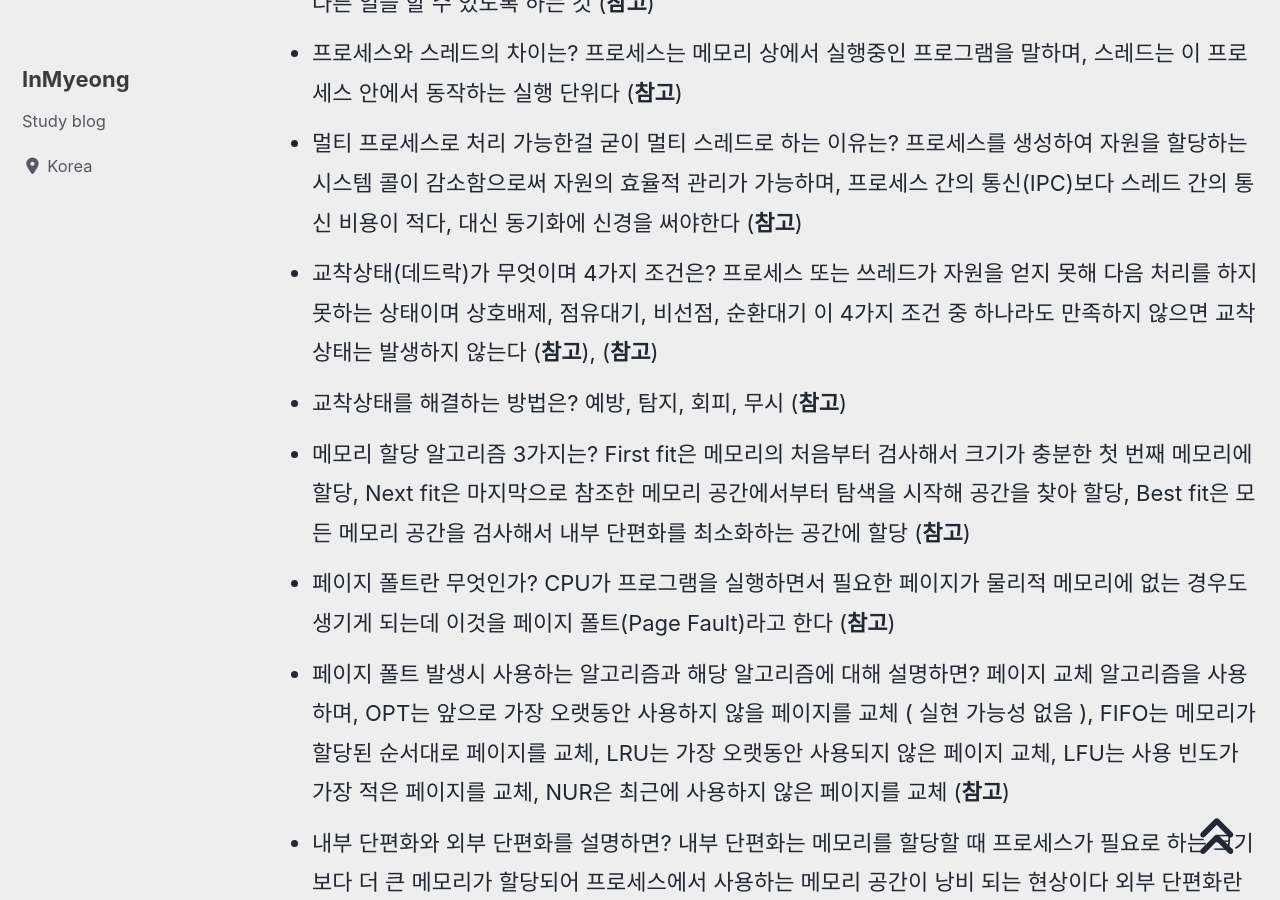
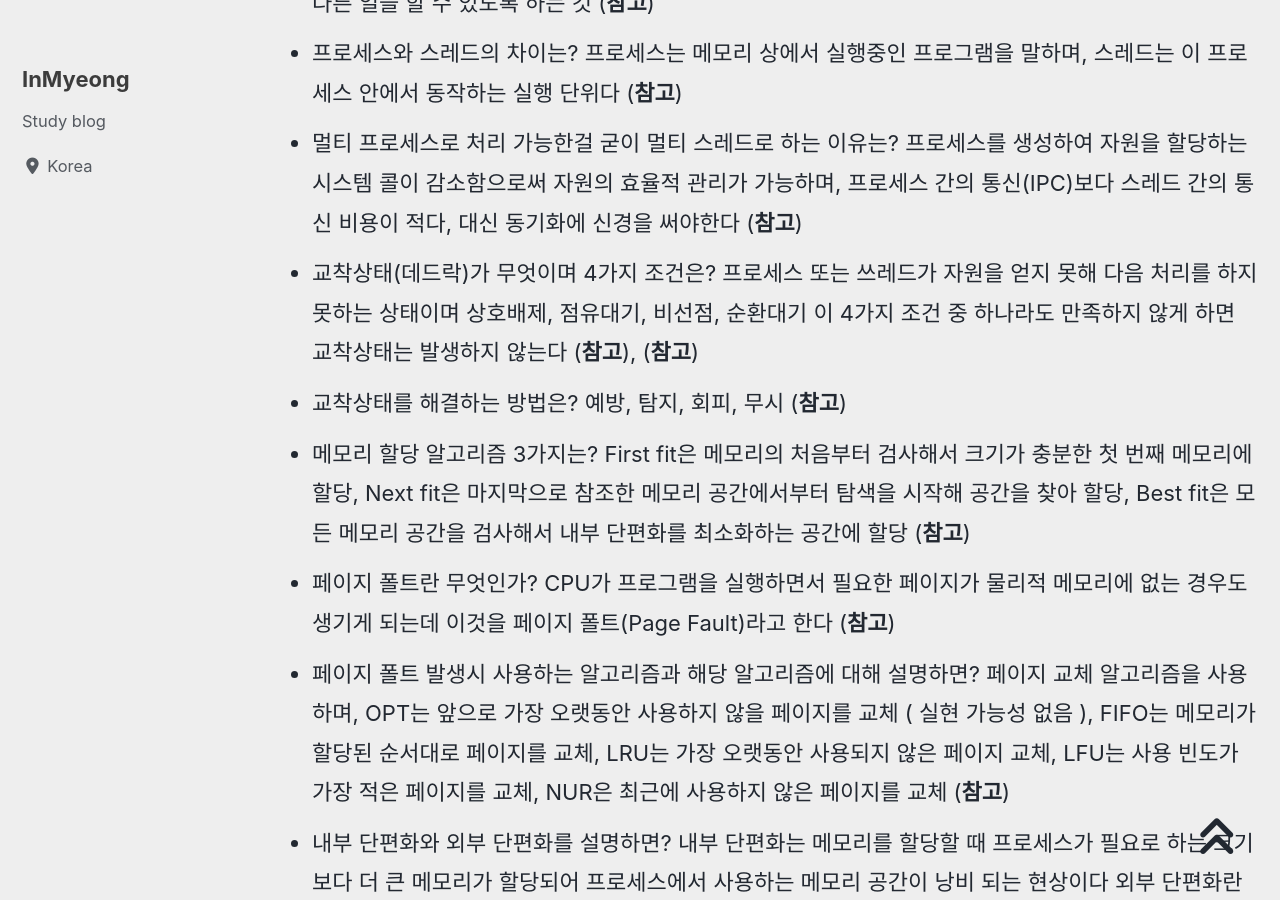
Before and after one commit to devMyeong/devMyeong.github.io, a Jekyll site: the page built from _posts/cs/2022-09-05-블로그-면접준비.md, in a window 1280 px wide and 900 px high, scrolled down 22594 px. Built offline with Jekyll 4.4.1, drawn with Linux system fonts in a browser that asks for light colours; cached includes are drawn as plain includes; nearby versions of some CDN libraries; some web fonts are replaced; comment, search, counter and statistics services are not loaded.

Commit message:
Chore : 수정

```diff
--- a/_posts/cs/2022-09-05-블로그-면접준비.md
+++ b/_posts/cs/2022-09-05-블로그-면접준비.md
@@ -208,7 +208,7 @@ last_modified_at: 2022-10-30
 - 블로킹(blocking) vs 논블로킹(non-blocking)에 대해서 설명하면? blocking은 A 함수가 B 함수를 호출 할 때, B 함수가 자신의 작업이 종료되기 전까지 A 함수에게 제어권을 돌려주지 않는 것 non-blocking은 A 함수가 B 함수를 호출 할 때, B 함수가 제어권을 바로 A 함수에게 넘겨주면서, A 함수가 다른 일을 할 수 있도록 하는 것 ([**참고**](https://jh-7.tistory.com/25))
 - 프로세스와 스레드의 차이는? 프로세스는 메모리 상에서 실행중인 프로그램을 말하며, 스레드는 이 프로세스 안에서 동작하는 실행 단위다 ([**참고**](https://github.com/gyoogle/tech-interview-for-developer/blob/master/Interview/Interview%20List.md#%EC%96%B8%EC%96%B4))
 - 멀티 프로세스로 처리 가능한걸 굳이 멀티 스레드로 하는 이유는? 프로세스를 생성하여 자원을 할당하는 시스템 콜이 감소함으로써 자원의 효율적 관리가 가능하며, 프로세스 간의 통신(IPC)보다 스레드 간의 통신 비용이 적다, 대신 동기화에 신경을 써야한다 ([**참고**](https://github.com/gyoogle/tech-interview-for-developer/blob/master/Interview/Interview%20List.md#%EC%96%B8%EC%96%B4))
-- 교착상태(데드락)가 무엇이며 4가지 조건은? 프로세스 또는 쓰레드가 자원을 얻지 못해 다음 처리를 하지 못하는 상태이며 상호배제, 점유대기, 비선점, 순환대기 이 4가지 조건 중 하나라도 만족하지 않으면 교착상태는 발생하지 않는다 ([**참고**](https://github.com/gyoogle/tech-interview-for-developer/blob/master/Interview/Interview%20List.md#%EC%96%B8%EC%96%B4)), ([**참고**](https://velog.io/@dl_edge/%EC%9A%B4%EC%98%81%EC%B2%B4%EC%A0%9C-%EA%B5%90%EC%B0%A9%EC%83%81%ED%83%9C-4%EA%B0%80%EC%A7%80-%EC%A1%B0%EA%B1%B4))
+- 교착상태(데드락)가 무엇이며 4가지 조건은? 프로세스 또는 쓰레드가 자원을 얻지 못해 다음 처리를 하지 못하는 상태이며 상호배제, 점유대기, 비선점, 순환대기 이 4가지 조건 중 하나라도 만족하지 않게 하면 교착상태는 발생하지 않는다 ([**참고**](https://github.com/gyoogle/tech-interview-for-developer/blob/master/Interview/Interview%20List.md#%EC%96%B8%EC%96%B4)), ([**참고**](https://velog.io/@dl_edge/%EC%9A%B4%EC%98%81%EC%B2%B4%EC%A0%9C-%EA%B5%90%EC%B0%A9%EC%83%81%ED%83%9C-4%EA%B0%80%EC%A7%80-%EC%A1%B0%EA%B1%B4))
 - 교착상태를 해결하는 방법은? 예방, 탐지, 회피, 무시 ([**참고**](https://hoyeonkim795.github.io/posts/%EA%B5%90%EC%B0%A9%EC%83%81%ED%83%9C%ED%95%B4%EA%B2%B0%EB%B0%A9%EB%B2%95/))
 - 메모리 할당 알고리즘 3가지는? First fit은 메모리의 처음부터 검사해서 크기가 충분한 첫 번째 메모리에 할당, Next fit은 마지막으로 참조한 메모리 공간에서부터 탐색을 시작해 공간을 찾아 할당, Best fit은 모든 메모리 공간을 검사해서 내부 단편화를 최소화하는 공간에 할당 ([**참고**](https://github.com/gyoogle/tech-interview-for-developer/blob/master/Interview/Interview%20List.md#%EC%96%B8%EC%96%B4))
 - 페이지 폴트란 무엇인가? CPU가 프로그램을 실행하면서 필요한 페이지가 물리적 메모리에 없는 경우도 생기게 되는데 이것을 페이지 폴트(Page Fault)라고 한다 ([**참고**](https://velog.io/@jiseong/OS-%EA%B0%80%EC%83%81%EB%A9%94%EB%AA%A8%EB%A6%AC%EC%99%80-%ED%8E%98%EC%9D%B4%EC%A7%80%ED%8F%B4%ED%8A%B8-gyq8tftz))
```
